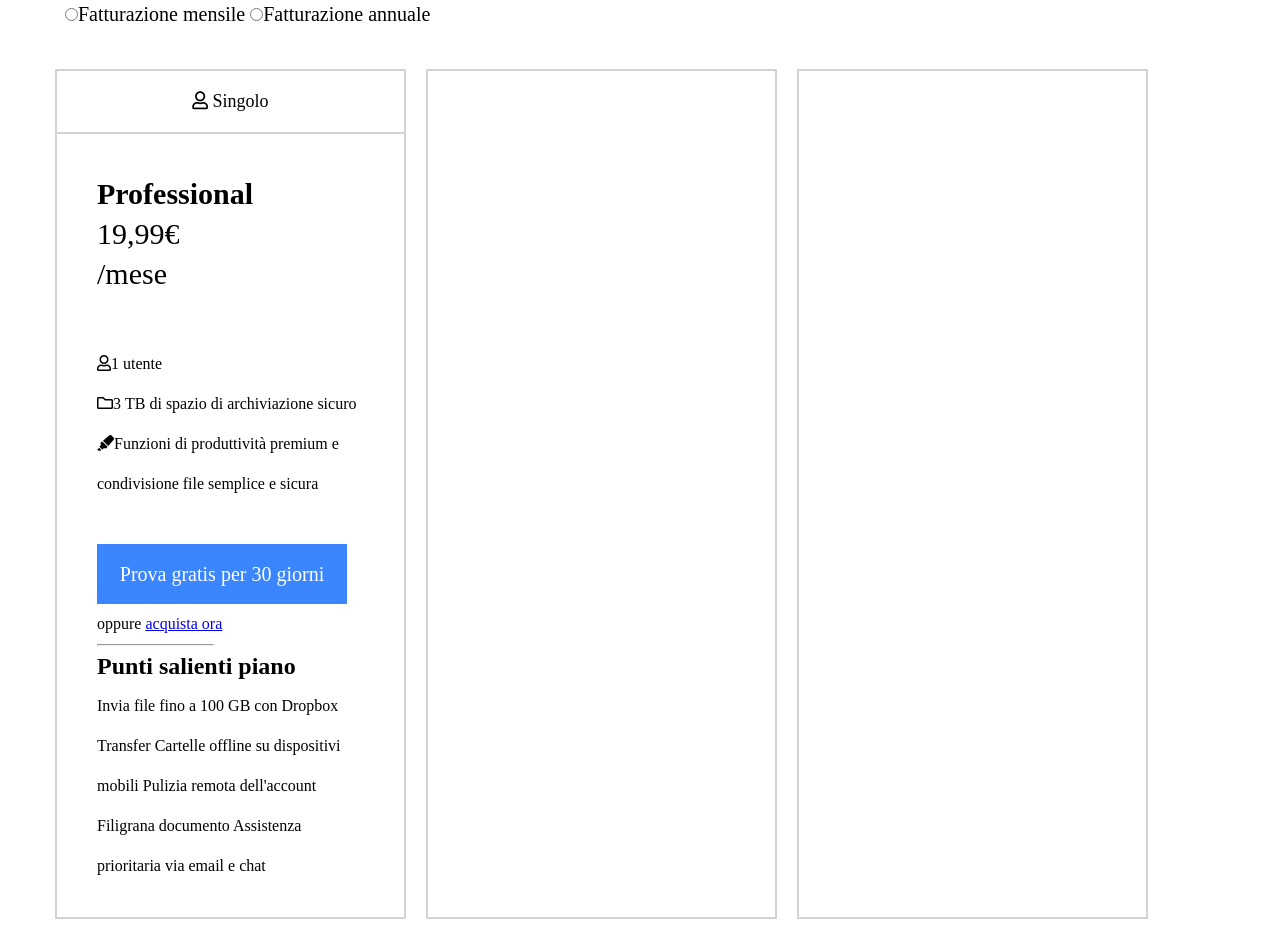
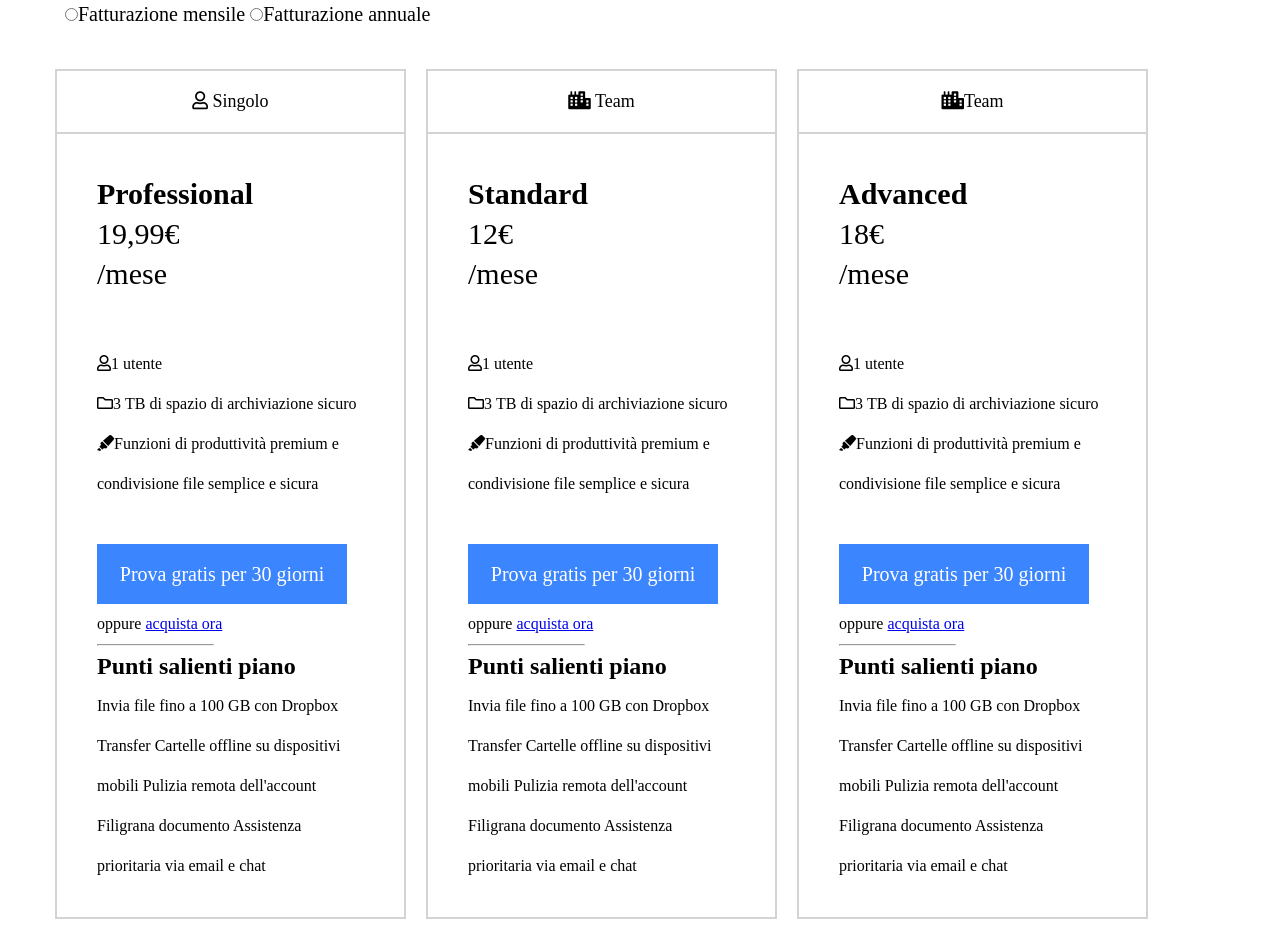
Before and after one commit to FrancescoCoclite/htmlcss-dropbox, a plain HTML site: page index.html in a window 1280 px wide. Shown: the part 954-1893 px from the top of the page. Drawn offline with Linux system fonts and the light colour scheme.

Commit message:
fine colonne

```diff
--- a/index.html
+++ b/index.html
@@ -47,6 +47,8 @@
             </div>
         </section>
         <!-- fine jumbotron -->
+
+        <!-- sezione fatturare -->
         <section>
             <div class="container">
                 <h3>Trova il piano Dropbox Business che fa per te</h3>
@@ -54,6 +56,8 @@
                     <input type="radio" name="fatturazione"><span>Fatturazione mensile</span>
                     <input type="radio" name="fatturazione"><span>Fatturazione annuale</span>
                 </div>
+                <!-- fine sezione fatturare -->
+                <!-- inizio colonna sinistra -->
                 <div class="colonne clearfix">
 
                     <div class="colonna sx">
@@ -86,9 +90,73 @@
                             </div>
                         </div>
                     </div>
-                    <div class="colonna main"></div>
-                    <div class="colonna dx"></div>
+                     <!-- fine colonna sinistra -->
+                     <!-- inizio colonna main -->
+                    <div class="colonna main">
+                        <p class="iconcina"><i class="fas fa-city"></i> <span>Team</span></p>
+                        <div class="stato">
+                            <h4>Standard</h4>
+                            <p>12€</p>
+                            <p>/mese</p>
+                       </div>
+                        <div class="descrizione">
+                            <ul class="lista-descrizione">
+                                <il><i class="far fa-user"></i>1 utente</il>
+                                <il><i class="far fa-folder">3 TB di spazio di archiviazione sicuro</i><br></il>
+                                <il><i class="fas fa-highlighter"></i>Funzioni di produttività premium e condivisione file semplice e sicura</il>
+                            </ul>
+                            <div class="btn-grande bottone-colonna">
+                                Prova gratis per 30 giorni
+                            </div>
+                            <p>oppure <a href="#.">acquista ora</a></p>
+                            <hr>
+                            <h2>Punti salienti piano</h2>
+                            <div>
+                            <ul>
+                                <l1> Invia file fino a 100 GB con Dropbox Transfer</l1>
+                                <l1>Cartelle offline su dispositivi mobili</l1>
+                                <l1>Pulizia remota dell'account</l1>
+                                <l1>Filigrana documento</l1>
+                                <l1>Assistenza prioritaria via email e chat</l1>
+                            </ul>
+                            </div>
+                        </div>
+                    </div>
+                    <!-- fine colonna main -->
+                        <!-- inizio colonna destra -->
+                    <div class="colonna dx">
+                        <p class="iconcina">
+                            <i class="fas fa-city"></i><span>Team</span></p>
+                        <div class="stato">
+                            <h4>Advanced</h4>
+                            <p>18€</p>
+                            <p>/mese</p>
+                       </div>
+                        <div class="descrizione">
+                            <ul class="lista-descrizione">
+                                <il><i class="far fa-user"></i>1 utente</il>
+                                <il><i class="far fa-folder">3 TB di spazio di archiviazione sicuro</i><br></il>
+                                <il><i class="fas fa-highlighter"></i>Funzioni di produttività premium e condivisione file semplice e sicura</il>
+                            </ul>
+                            <div class="btn-grande bottone-colonna">
+                                Prova gratis per 30 giorni
+                            </div>
+                            <p>oppure <a href="#.">acquista ora</a></p>
+                            <hr>
+                            <h2>Punti salienti piano</h2>
+                            <div>
+                            <ul>
+                                <l1> Invia file fino a 100 GB con Dropbox Transfer</l1>
+                                <l1>Cartelle offline su dispositivi mobili</l1>
+                                <l1>Pulizia remota dell'account</l1>
+                                <l1>Filigrana documento</l1>
+                                <l1>Assistenza prioritaria via email e chat</l1>
+                            </ul>
+                            </div>
+                        </div>
+                    </div>
                 </div>
+
 
 
             </div>
```
